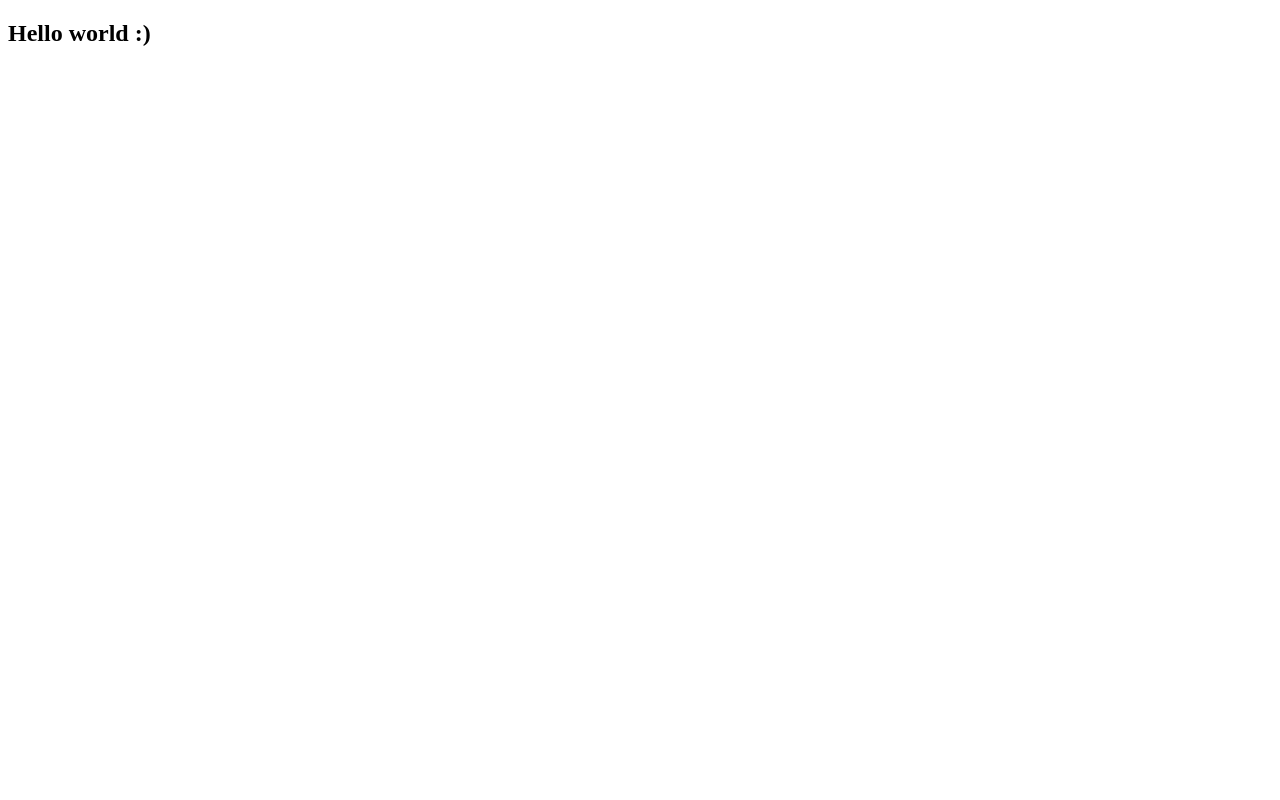
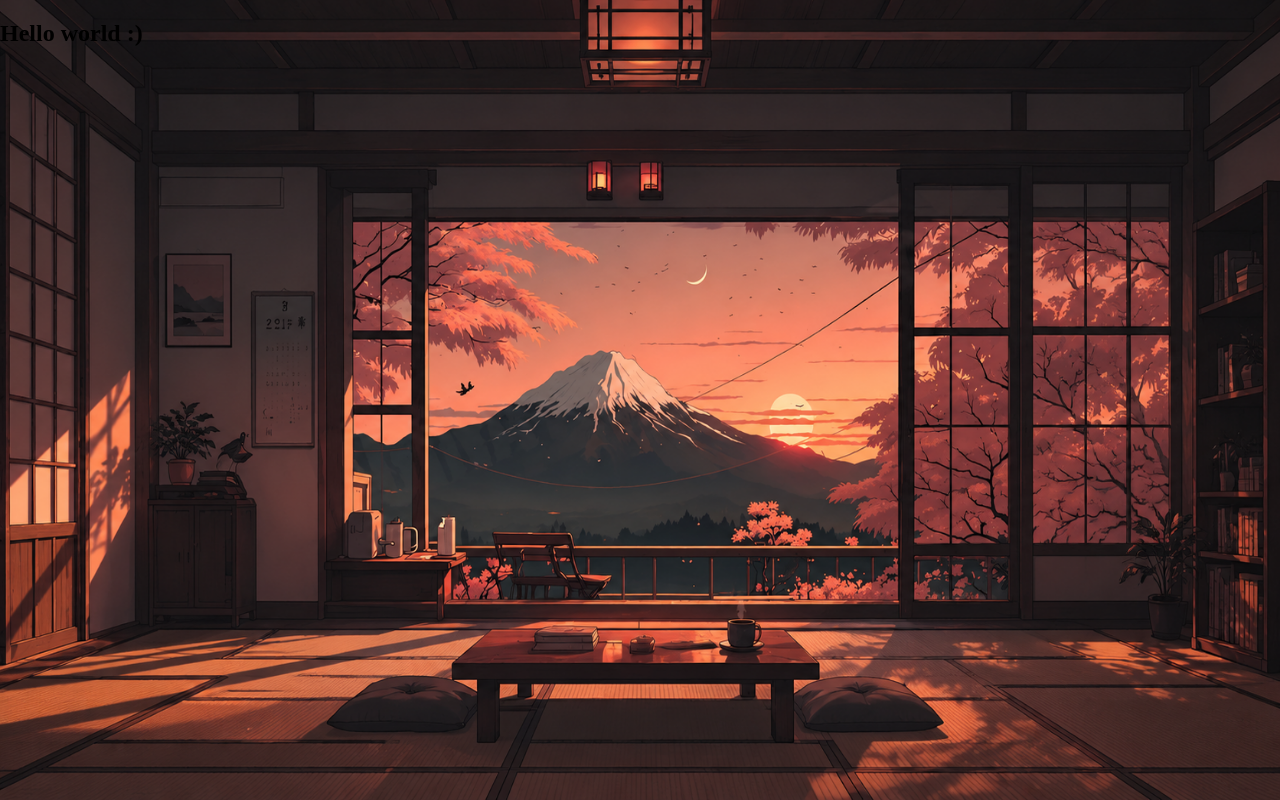
Before and after one commit to shuubh-dev/jokes-quotes-generator, a React (Vite) app: page / in a window 1280 px wide. Built offline with nearby package versions, Linux system fonts and the light colour scheme.

Commit message:
added background image

```diff
--- a/src/App.jsx
+++ b/src/App.jsx
@@ -1,3 +1,4 @@
+import './styles/App.css'
 
 function App() {
 
--- /dev/null
+++ b/src/styles/App.css
@@ -0,0 +1,19 @@
+html,
+body,
+#root {
+  width: 100%;
+  height: 100%;
+  margin: 0;
+  overflow: hidden;
+}
+
+.app {
+  width: 100%;
+  height: 100vh;
+  height: 100dvh;
+  overflow: hidden;
+  background-image: url('../assets/background.png');
+  background-position: center;
+  background-repeat: no-repeat;
+  background-size: 100% 100%;
+}
```
Also changed, not shown: src/assets/background.png (added).
